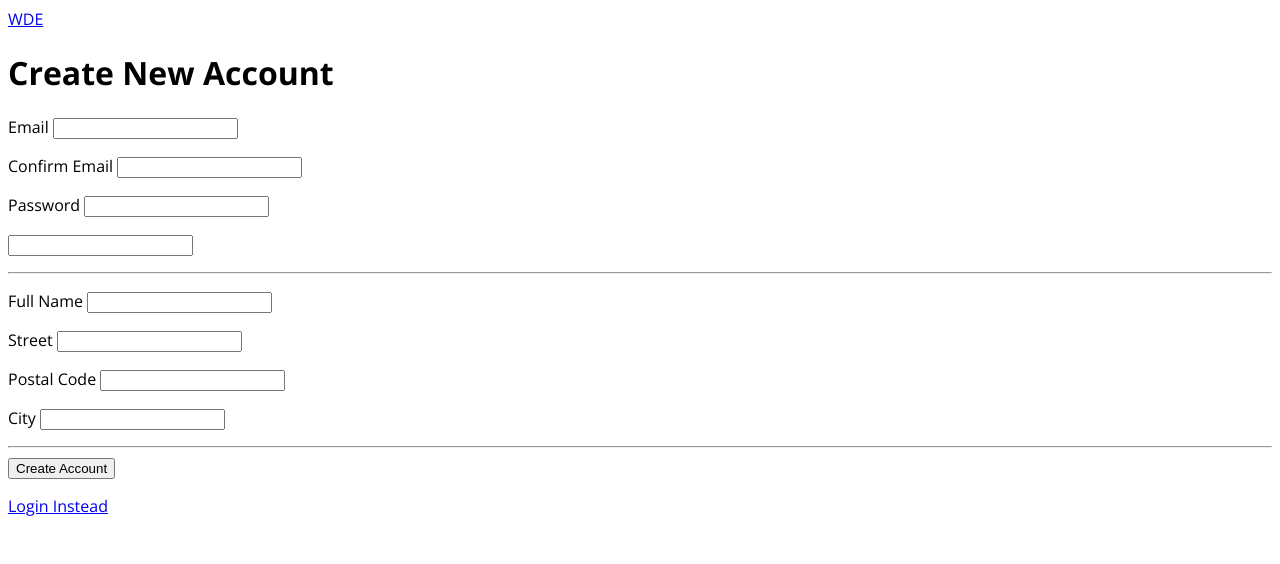
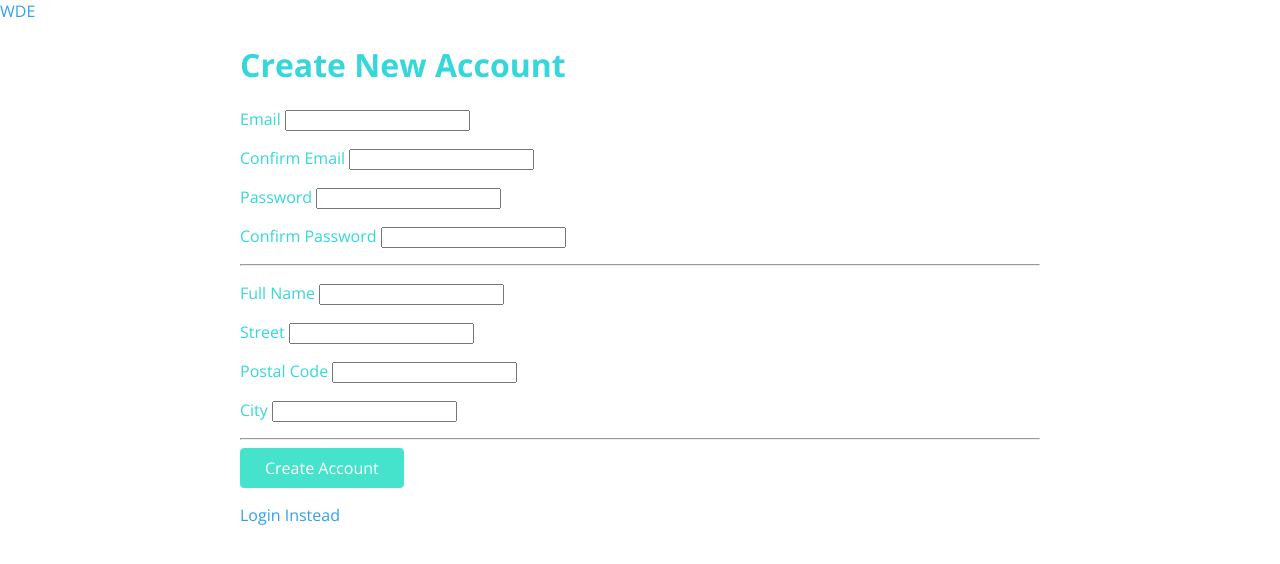
Before and after one commit to aziemp66/Borneo-Full-Online-Shop, a Node server app: page /signup in a window 1280 px wide. Shown: the top 564 px of the page. Run offline with Node 20, Linux system fonts and the light colour scheme.

Commit message:
More Base CSS Styles

```diff
--- a/public/styles/base.css
+++ b/public/styles/base.css
@@ -38,3 +38,43 @@ html {
 
     --shadow-medium: 0 2px 8px rgba(0, 0, 0, 0.2);
 }
+
+body {
+    background-color: var(--color-primary-500-contrast);
+    color: var(--color-primary-700);
+    margin: 0;
+}
+
+main {
+    width: 90%;
+    max-width: 50rem;
+    margin: 0 auto;
+}
+
+ul,
+ol {
+    list-style: none;
+    margin: 0;
+    padding: 0;
+}
+
+a {
+    text-decoration: none;
+    color: var(--color-primary-200-contrast);
+}
+
+.btn {
+    cursor: pointer;
+    font: inherit;
+    padding: var(--space-2) var(--space-6);
+    background-color: var(--color-primary-500);
+    color: var(--color-primary-500-contrast);
+    border: 1px solid var(--color-primary-500);
+    border-radius: var(--border-radius-small);
+}
+
+.btn:hover,
+.btn:active {
+    background-color: var(--color-primary-700);
+    border-color: var(--color-primary-700);
+}
--- a/views/customer/auth/signup.ejs
+++ b/views/customer/auth/signup.ejs
@@ -34,7 +34,7 @@
                     />
                 </p>
                 <p>
-                    <label for="confirm-password"></label>
+                    <label for="confirm-password">Confirm Password</label>
                     <input
                         type="password"
                         id="confirm-password"
```
